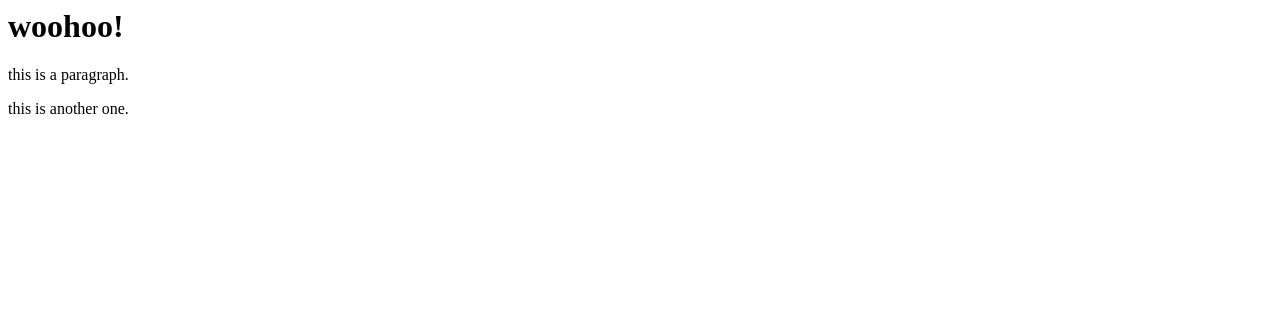
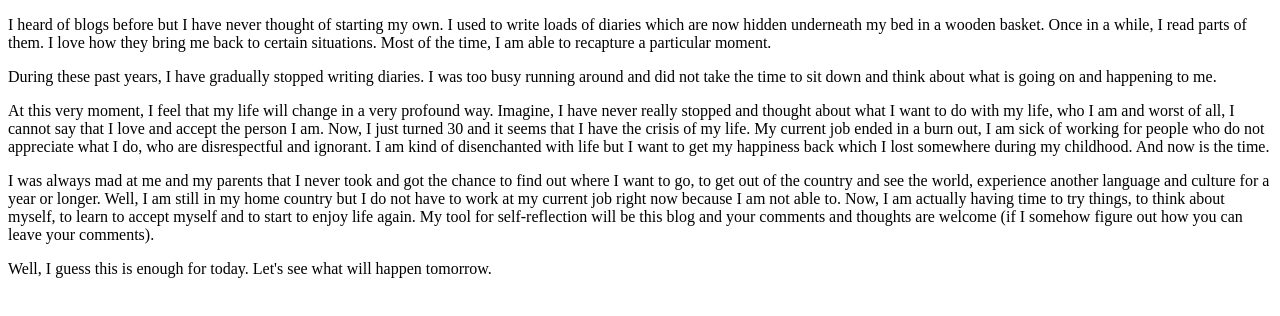
Before and after one commit to clodcreek/clodcreek.github.com, a plain HTML site: page index.html in a window 1280 px wide. Drawn offline with Linux system fonts and the light colour scheme.

Commit message:
Replace index page with first blog post.

```diff
--- a/index.html
+++ b/index.html
@@ -1,3 +1,13 @@
-<h1>woohoo!</h1>
-<p>this is a paragraph.</p>
-<p>this is another one.</p>
+<!DOCTYPE html>
+<html>
+  <head>
+    <title>My Intentions</title>
+  </head>
+  <body>
+    <p>I heard of blogs before but I have never thought of starting my own. I used to write loads of diaries which are now hidden underneath my bed in a wooden basket. Once in a while, I read parts of them. I love how they bring me back to certain situations. Most of the time, I am able to recapture a particular moment.</p>
+    <p>During these past years, I have gradually stopped writing diaries. I was too busy running around and did not take the time to sit down and think about what is going on and happening to me. </p>
+    <p>At this very moment, I feel that my life will change in a very profound way. Imagine, I have never really stopped and thought about what I want to do with my life, who I am and worst of all, I cannot say that I love and accept the person I am. Now, I just turned 30 and it seems that I have the crisis of my life. My current job ended in a burn out, I am sick of working for people who do not appreciate what I do, who are disrespectful and ignorant. I am kind of disenchanted with life but I want to get my happiness back which I lost somewhere during my childhood. And now is the time. </p>
+    <p>I was always mad at me and my parents that I never took and got the chance to find out where I want to go, to get out of the country and see the world, experience another language and culture for a year or longer. Well, I am still in my home country but I do not have to work at my current job right now because I am not able to. Now, I am actually having time to try things, to think about myself, to learn to accept myself and to start to enjoy life again. My tool for self-reflection will be this blog and your comments and thoughts are welcome (if I somehow figure out how you can leave your comments).</p>
+    <p>Well, I guess this is enough for today. Let's see what will happen tomorrow.</p>
+  </body>
+</html>
```
